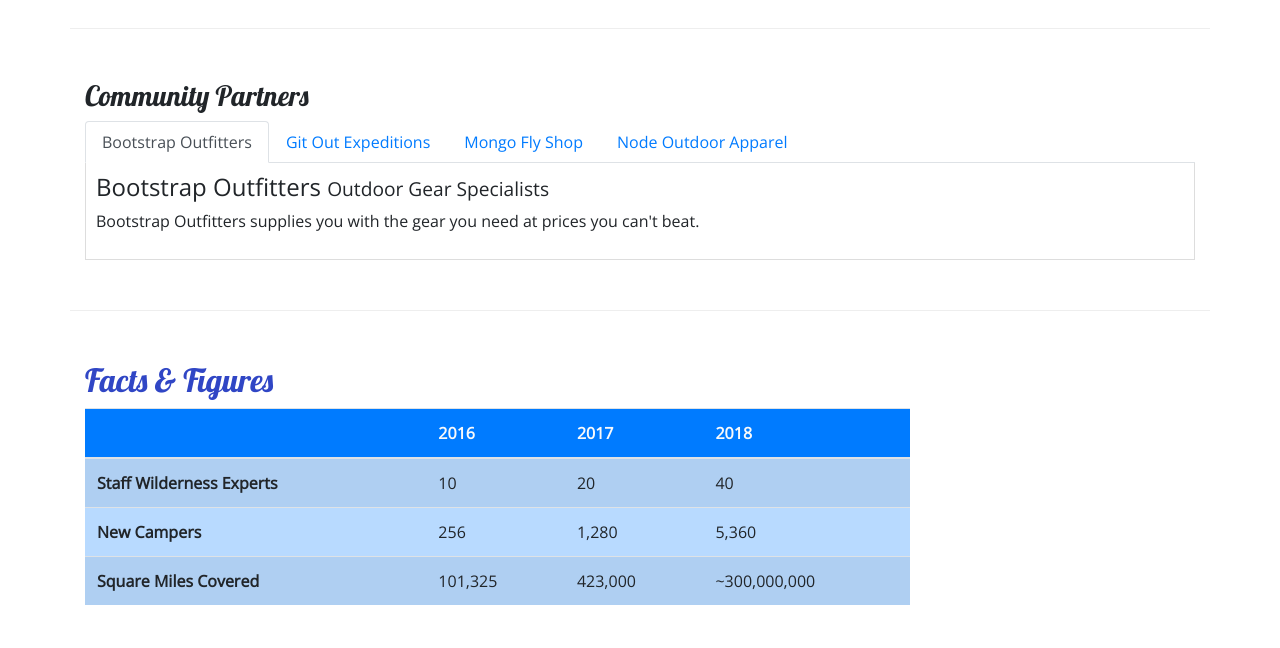
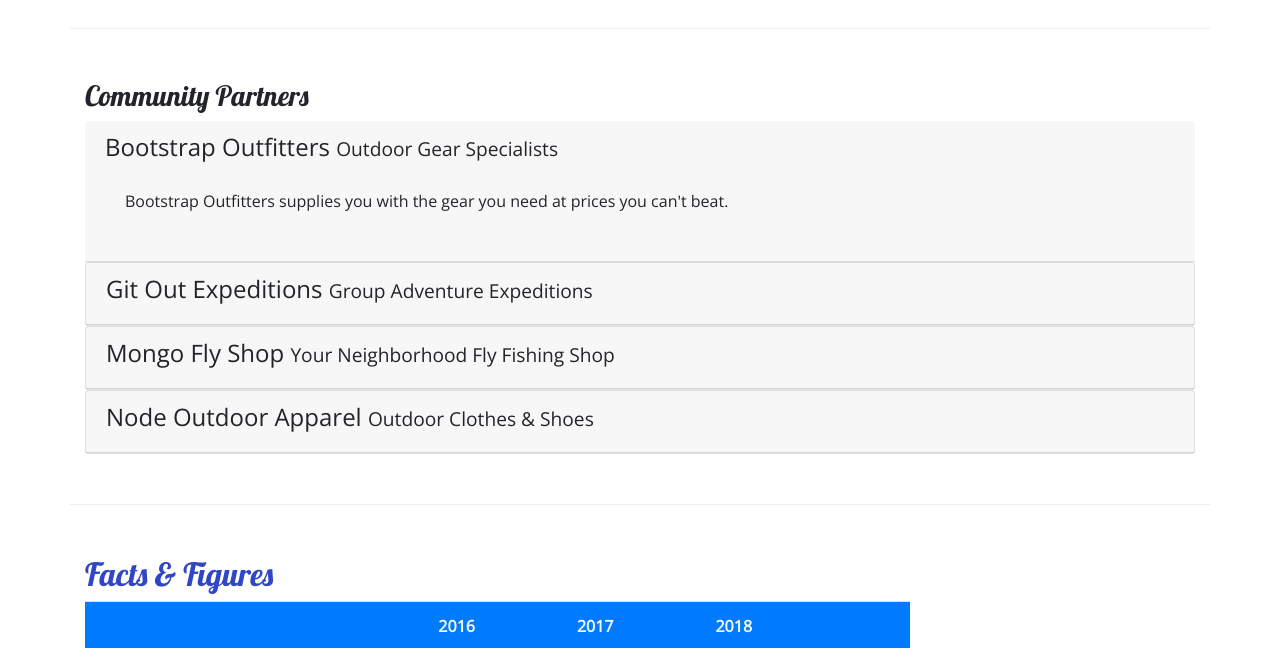
Before and after one commit to peytono/nucampsite, a website: page aboutus.html in a window 1280 px wide. Shown: the part 800-1448 px from the top of the page. Drawn offline with nearby package versions, Linux system fonts and the light colour scheme.

Commit message:
Accordion

```diff
--- a/aboutus.html
+++ b/aboutus.html
@@ -103,36 +103,60 @@
         <div class="row row-content">
             <div class="col">
                 <h3>Community Partners</h3>
-                <ul class="nav nav-tabs">
-                    <li class="nav-item"><a class="nav-link active" href="#bootstrap" role="tab" data-toggle="tab">
-                        Bootstrap Outfitters
-                    </a></li>
-                    <li class="nav-item"><a class="nav-link" href="#git" role="tab" data-toggle="tab">
-                        Git Out Expeditions
-                    </a></li>
-                    <li class="nav-item"><a class="nav-link" href="#mongo" role="tab" data-toggle="tab">
-                        Mongo Fly Shop
-                    </a></li>
-                    <li class="nav-item"><a class="nav-link" href="#node" role="tab" data-toggle="tab">
-                        Node Outdoor Apparel
-                    </a></li>
-                </ul>
-                <div class="tab-content">
-                    <div role="tabpanel" class="tab-pane fade show active" id="bootstrap">
-                        <h4>Bootstrap Outfitters <small>Outdoor Gear Specialists</small></h4>
-                        <p class="d-none d-sm-block">Bootstrap Outfitters supplies you with the gear you need at prices you can't beat.</p>
+                <div class="accordian">
+                    <div role="tab" class="card-header">
+                        <h4>
+                            <a data-toggle="collapse" data-target="#bootstrap">
+                                Bootstrap Outfitters <small>Outdoor Gear Specialists</small>
+                            </a>
+                        </h4>
+                        <div class="collapse show" id="bootstrap" data-parent="#accordian">
+                            <div class="card-body">
+                                <p class="d-none d-sm-block">Bootstrap Outfitters supplies you with the gear you need at prices you can't beat.</p>
+                            </div>
+                        </div>
                     </div>
-                    <div role="tabpanel" class="tab-pane fade" id="git">
-                        <h4>Git Out Expeditions <small>Group Adventure Expeditions</small></h4>
-                        <p class="d-none d-sm-block">Join Git Out Expeditions to explore new horizons with a group of other adventurers!</p>
+                    <div class="card">
+                        <div role="tab" class="card-header">
+                            <h4>
+                                <a class="collapsed" data-toggle="collapse" data-target="#git">
+                                Git Out Expeditions <small>Group Adventure Expeditions</small>
+                                </a>
+                            </h4>
+                            <div class="collapse" id="git" data-parent="#accordian">
+                                <div class="card-body">
+                                    <p class="d-none d-sm-block">Join Git Out Expeditions to explore new horizons with a group of other adventurers!</p>
+                                </div>
+                            </div>
+                        </div>
                     </div>
-                    <div role="tabpanel" class="tab-pane fade" id="mongo">
-                        <h4>Mongo Fly Shop <small>Your Neighborhood Fly Fishing Shop</small></h4>
-                        <p class="d-none d-sm-block">Need a new fishing pole, a tacklebox, or flies of all kinds? Stop by Mongo Fly Shop.</p>
+                    <div class="card">
+                        <div role="tab" class="card-header">
+                            <h4>
+                                <a class="collapsed" data-toggle="collapse" data-target="#mongo">
+                                    Mongo Fly Shop <small>Your Neighborhood Fly Fishing Shop</small>
+                                </a>
+                            </h4>
+                            <div class="collapse" id="mongo" data-parent="#accordian">
+                                <div class="card-body">
+                                    <p class="d-none d-sm-block">Need a new fishing pole, a tacklebox, or flies of all kinds? Stop by Mongo Fly Shop.</p>
+                                </div>
+                            </div>
+                        </div>
                     </div>
-                    <div role="tabpanel" class="tab-pane fade" id="node">
-                        <h4>Node Outdoor Apparel <small>Outdoor Clothes & Shoes</small></h4>
-                        <p class="d-none d-sm-block">From polar fleeces to swimsuits, hiking boots to waders, a visit to Node will be sure to get you covered.</p>
+                    <div class="card">
+                        <div role="tab" class="card-header">
+                            <h4>
+                                <a class="collapsed" data-toggle="collapse" data-target="#node">
+                                    Node Outdoor Apparel <small>Outdoor Clothes & Shoes</small>
+                                </a>
+                            </h4>
+                            <div class="collapse" id="node" data-parent="#accordian">
+                                <div class="card-body">
+                                    <p class="d-none d-sm-block">From polar fleeces to swimsuits, hiking boots to waders, a visit to Node will be sure to get you covered.</p>
+                                </div>
+                            </div>
+                        </div>
                     </div>
                 </div>
             </div>
--- a/css/styles.css
+++ b/css/styles.css
@@ -39,9 +39,3 @@ header h2 {
 .headerReserve {
     padding: .75rem .75rem;
 }
-
-.tab-content {
-    border: 1px solid #DDD;
-    border-top: none;
-    padding: 10px;
-}
```
